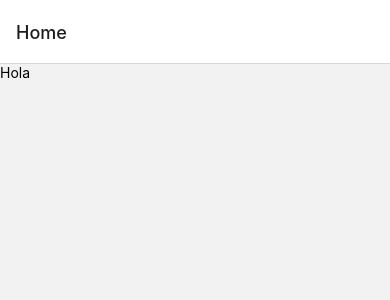
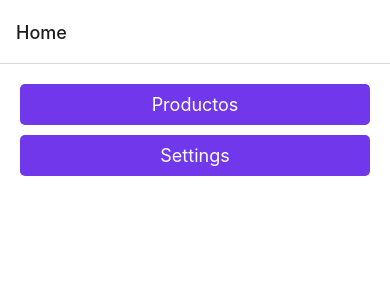
Before and after one commit to diagomezpa/04-NAVTORAPP, a React Native app: screen /Home in a window 390 px wide. Shown: the top 300 px of the page. Built offline with nearby package versions, Linux system fonts and the light colour scheme.

Commit message:
seccion 7 video 103. Navegar a otras pantallas

```diff
--- /dev/null
+++ b/src/presentation/components/shared/PrimaryButton.tsx
@@ -0,0 +1,16 @@
+/* eslint-disable prettier/prettier */
+import {Pressable, Text} from 'react-native';
+import {globalStyles} from '../../theme/theme';
+
+interface Props {
+  label: string;
+  onPress: () => void;
+}
+
+export const PrimaryButton = ({label, onPress}: Props) => {
+  return (
+    <Pressable onPress={() => onPress()} style={globalStyles.primaryButton}>
+      <Text style={globalStyles.buttonText}>{label}</Text>
+    </Pressable>
+  );
+};
--- a/src/presentation/screens/home/HomeScreen.tsx
+++ b/src/presentation/screens/home/HomeScreen.tsx
@@ -1,11 +1,25 @@
 /* eslint-disable prettier/prettier */
+import {useNavigation} from '@react-navigation/native';
 import React from 'react';
-import {Text, View} from 'react-native';
+import {View} from 'react-native';
+import {globalStyles} from '../../theme/theme';
+import {PrimaryButton} from '../../components/shared/PrimaryButton';
 
 export const HomeScreen = () => {
+  const navigation = useNavigation();
+
   return (
-    <View>
-      <Text>Hola</Text>
+    <View style={globalStyles.container}>
+      <PrimaryButton
+        label="Productos"
+        onPress={() =>
+          navigation.navigate('Products' as never)
+        }></PrimaryButton>
+      <PrimaryButton
+        label="Settings"
+        onPress={() =>
+          navigation.navigate('Settings' as never)
+        }></PrimaryButton>
     </View>
   );
 };
--- a/src/presentation/screens/products/ProductsScreen.tsx
+++ b/src/presentation/screens/products/ProductsScreen.tsx
@@ -1,6 +1,10 @@
 /* eslint-disable prettier/prettier */
-import {View} from 'react-native';
+import {Text, View} from 'react-native';
 
 export const ProductsScreen = () => {
-  return <View>ProductsScreen</View>;
+  return (
+    <View>
+      <Text>Productos</Text>
+    </View>
+  );
 };
--- a/src/presentation/settings/SettingsScreen.tsx
+++ b/src/presentation/settings/SettingsScreen.tsx
@@ -1,6 +1,10 @@
 /* eslint-disable prettier/prettier */
-import {View} from 'react-native';
+import {Text, View} from 'react-native';
 
 export const SettingsScreen = () => {
-  return <View>SettingsScreen</View>;
+  return (
+    <View>
+      <Text>SettingsScreen</Text>
+    </View>
+  );
 };
--- a/src/presentation/theme/theme.ts
+++ b/src/presentation/theme/theme.ts
@@ -2,6 +2,36 @@
 /* eslint-disable quotes */
 import {StyleSheet} from 'react-native';
 
-export const globalColoes = {};
+export const globalColors = {
+  primary: '#7037eb',
+  secondary: '#f72585',
+  tertiary: '#3a0ca3',
+  success: '#4cc9f0',
+  warning: '#fca311',
+  danger: '#e71d36',
+  dark: '#22223b',
 
-export const globalStryles = StyleSheet.create({});
+  background: '#fff',
+};
+
+export const globalStyles = StyleSheet.create({
+  container: {
+    flex: 1,
+    padding: 20,
+    backgroundColor: globalColors.background,
+  },
+
+  primaryButton: {
+    backgroundColor: globalColors.primary,
+    borderRadius: 5,
+    padding: 10,
+    marginBottom: 10,
+    width: '100%',
+    alignItems: 'center',
+  },
+
+  buttonText: {
+    color: globalColors.background,
+    fontSize: 18,
+  },
+});
```
